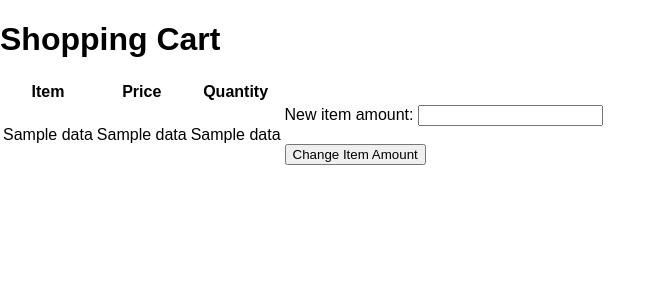
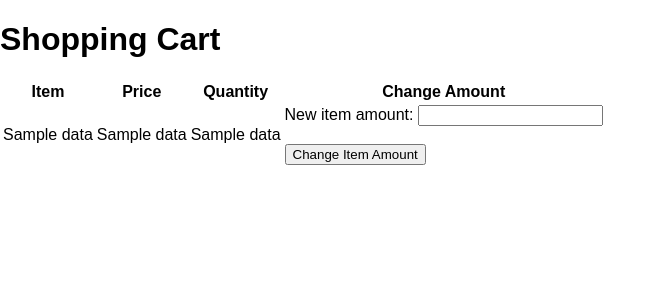
Before and after one commit to saglin/D0018E, a Flask app: template templates/shopping_cart.html in a window 1280 px wide. Shown: the part 48-348 px from the top of the page, without its empty margins (0-665 px from the left). Run offline with Flask 3, Linux system fonts and the light colour scheme; the template is opened without the code that fills it: most values are stand-ins (such as "Sample title", 1, 10 or a date in 2020); some libraries are stand-ins or nearby versions.

Commit message:
Shopping cart fix

```diff
--- a/templates/shopping_cart.html
+++ b/templates/shopping_cart.html
@@ -16,6 +16,7 @@
             <th>Item</th>
             <th>Price</th>
             <th>Quantity</th>
+            <th>Change Amount</th>
         </tr>
 
         {% for item in items %}
```
